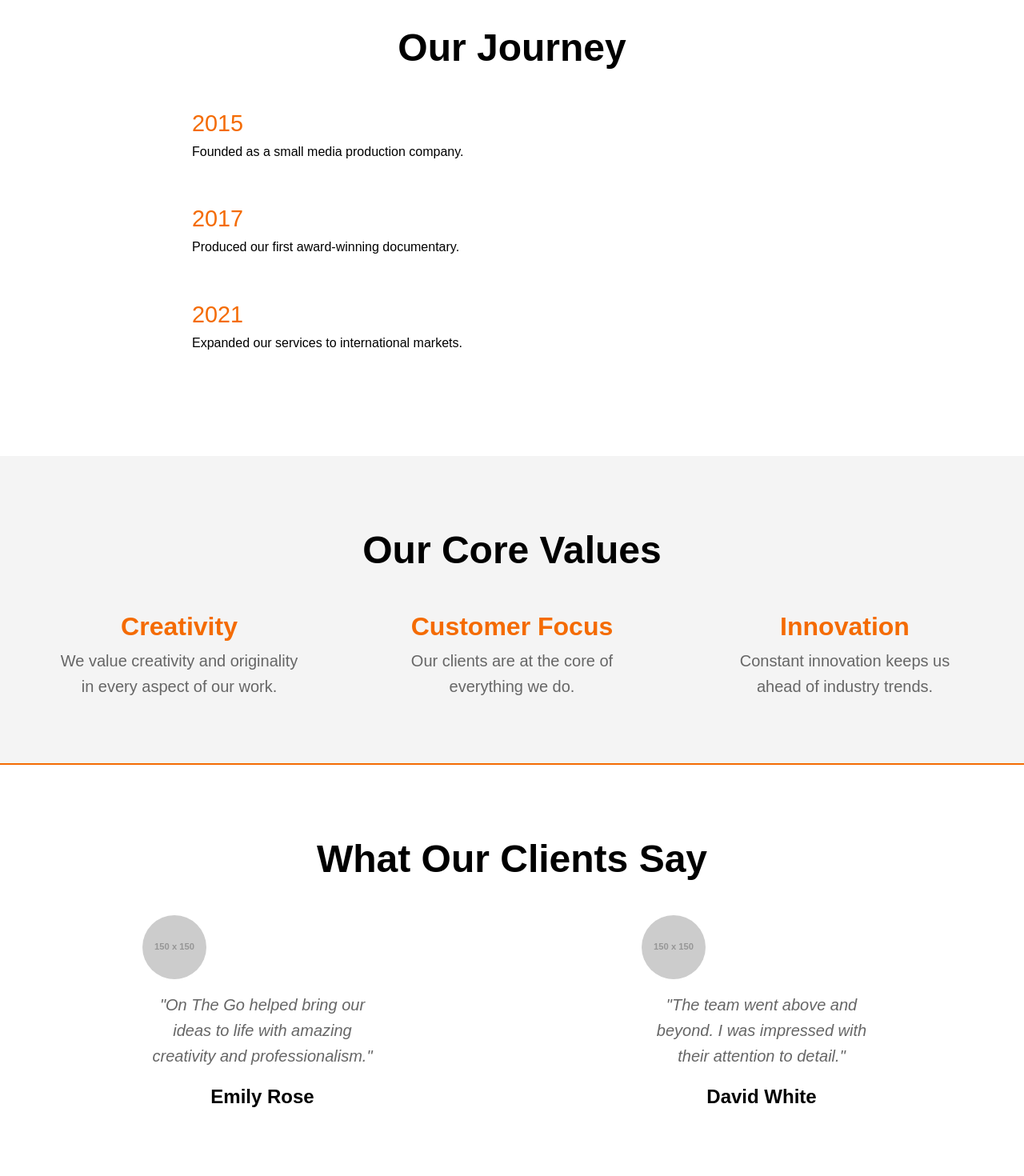
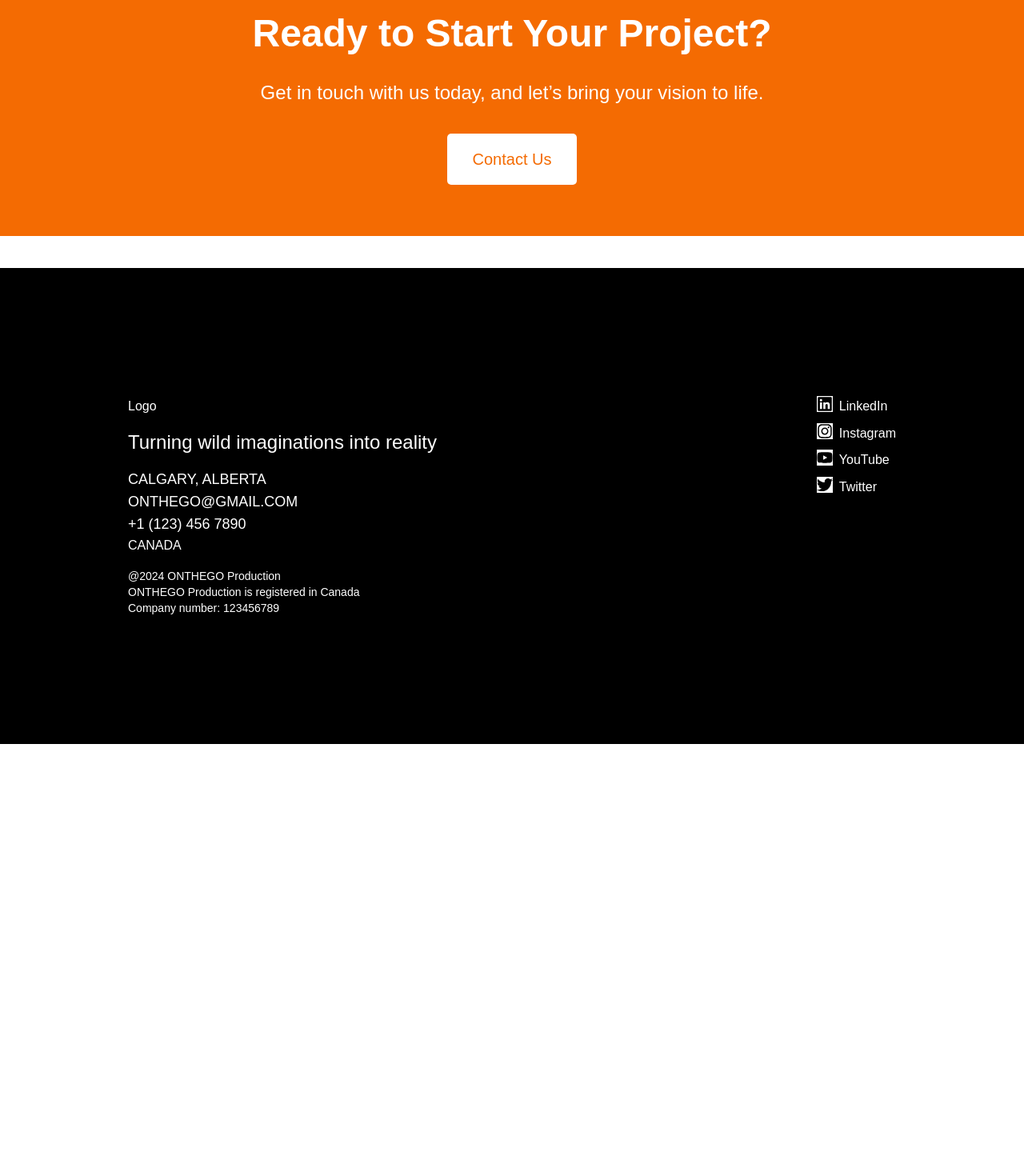
Before and after one commit to YePhone-Kyaw/OnTheGo, a Next.js app: page /about-us in a window 1280 px wide. Shown: the part 2080-3550 px from the top of the page at 80% size. After the commit the page ends 3010 px from the top, so only its background shows below. Built offline with nearby package versions, Linux system fonts and the light colour scheme.

Commit message:
Update page.js

```diff
--- a/app/about-us/page.js
+++ b/app/about-us/page.js
@@ -1,5 +1,6 @@
 "use client";
 import React, { useEffect, useState, useRef } from 'react';
+import Link from 'next/link'; // Import Link from next/link
 import NavBar from "@/app/_components/nav-bar";
 import Footer from "@/app/_components/footer";
 
@@ -24,7 +25,7 @@ const useOnScreen = (ref) => {
 
 const AboutUs = () => {
     // Refs for scroll animation on sections
-    const heroRef = useRef(null); // Initialize with null
+    const heroRef = useRef(null);
     const reasonsRef = useRef(null);
     const missionRef = useRef(null);
     const workRef = useRef(null);
@@ -177,102 +178,6 @@ const AboutUs = () => {
                 </div>
             </section>
 
-            {/* Company Timeline */}
-            <section
-                ref={timelineRef}
-                style={{
-                    padding: '5rem 2rem',
-                    backgroundColor: '#FFFFFF',
-                    color: '#000000',
-                    borderTop: '2px solid #f46b02',
-                }}
-            >
-                <h2 style={{ textAlign: 'center', fontSize: '3rem', fontWeight: 'bold', marginBottom: '2rem' }}>Our Journey</h2>
-                <div style={{ maxWidth: '800px', margin: 'auto', position: 'relative' }}>
-                    <div style={{ display: 'flex', alignItems: 'center', marginBottom: '3rem' }}>
-                        <div style={{ flex: '1', paddingRight: '1rem' }}>
-                            <h3 style={{ fontSize: '1.8rem', color: '#f46b02' }}>2015</h3>
-                            <p>Founded as a small media production company.</p>
-                        </div>
-                    </div>
-                    <div style={{ display: 'flex', alignItems: 'center', marginBottom: '3rem' }}>
-                        <div style={{ flex: '1', paddingRight: '1rem' }}>
-                            <h3 style={{ fontSize: '1.8rem', color: '#f46b02' }}>2017</h3>
-                            <p>Produced our first award-winning documentary.</p>
-                        </div>
-                    </div>
-                    <div style={{ display: 'flex', alignItems: 'center', marginBottom: '3rem' }}>
-                        <div style={{ flex: '1', paddingRight: '1rem' }}>
-                            <h3 style={{ fontSize: '1.8rem', color: '#f46b02' }}>2021</h3>
-                            <p>Expanded our services to international markets.</p>
-                        </div>
-                    </div>
-                </div>
-            </section>
-
-            {/* Core Values Section */}
-            <section
-                ref={valuesRef}
-                style={{
-                    padding: '5rem 2rem',
-                    backgroundColor: '#f4f4f4',
-                    color: '#000',
-                    textAlign: 'center',
-                }}
-            >
-                <h2 style={{ fontSize: '3rem', fontWeight: 'bold', marginBottom: '2rem' }}>Our Core Values</h2>
-                <div style={{ display: 'flex', flexWrap: 'wrap', justifyContent: 'space-around', gap: '2rem' }}>
-                    {[
-                        { title: 'Creativity', description: 'We value creativity and originality in every aspect of our work.' },
-                        { title: 'Customer Focus', description: 'Our clients are at the core of everything we do.' },
-                        { title: 'Innovation', description: 'Constant innovation keeps us ahead of industry trends.' },
-                    ].map((value, index) => (
-                        <div key={index} style={{ width: '300px' }}>
-                            <h3 style={{ fontSize: '2rem', fontWeight: 'bold', color: '#f46b02' }}>{value.title}</h3>
-                            <p style={{ fontSize: '1.25rem', color: '#666' }}>{value.description}</p>
-                        </div>
-                    ))}
-                </div>
-            </section>
-
-            {/* Testimonials Section */}
-            <section
-                ref={testimonialsRef}
-                style={{
-                    padding: '5rem 2rem',
-                    backgroundColor: '#ffffff',
-                    color: '#000000',
-                    textAlign: 'center',
-                    borderTop: '2px solid #f46b02',
-                }}
-            >
-                <h2 style={{ fontSize: '3rem', fontWeight: 'bold', marginBottom: '2rem' }}>What Our Clients Say</h2>
-                <div style={{ display: 'flex', flexWrap: 'wrap', justifyContent: 'space-around', gap: '2rem' }}>
-                    {[
-                        {
-                            name: 'Emily Rose',
-                            feedback: 'On The Go helped bring our ideas to life with amazing creativity and professionalism.',
-                            image: 'https://via.placeholder.com/150',
-                        },
-                        {
-                            name: 'David White',
-                            feedback: 'The team went above and beyond. I was impressed with their attention to detail.',
-                            image: 'https://via.placeholder.com/150',
-                        },
-                    ].map((testimonial) => (
-                        <div key={testimonial.name} style={{ maxWidth: '300px', textAlign: 'center' }}>
-                            <img
-                                src={testimonial.image}
-                                alt={testimonial.name}
-                                style={{ width: '80px', borderRadius: '50%', marginBottom: '1rem' }}
-                            />
-                            <p style={{ fontSize: '1.25rem', fontStyle: 'italic', color: '#666' }}>"{testimonial.feedback}"</p>
-                            <h3 style={{ fontSize: '1.5rem', fontWeight: 'bold', marginTop: '1rem' }}>{testimonial.name}</h3>
-                        </div>
-                    ))}
-                </div>
-            </section>
-
             {/* Call to Action (CTA) Section */}
             <section
                 ref={ctaRef}
@@ -287,6 +192,7 @@ const AboutUs = () => {
                 <p style={{ fontSize: '1.5rem', marginBottom: '2rem' }}>
                     Get in touch with us today, and let’s bring your vision to life.
                 </p>
+                <Link href="/get-quote">
                     <button
                         style={{
                             padding: '1rem 2rem',
@@ -297,10 +203,10 @@ const AboutUs = () => {
                             borderRadius: '5px',
                             cursor: 'pointer',
                         }}
-                    onClick={() => window.location.href = '/contact'}
                     >
                         Contact Us
                     </button>
+                </Link>
             </section>
 
             {/* Footer */}
```
Lines whose indentation alone changed are shown as unchanged.
